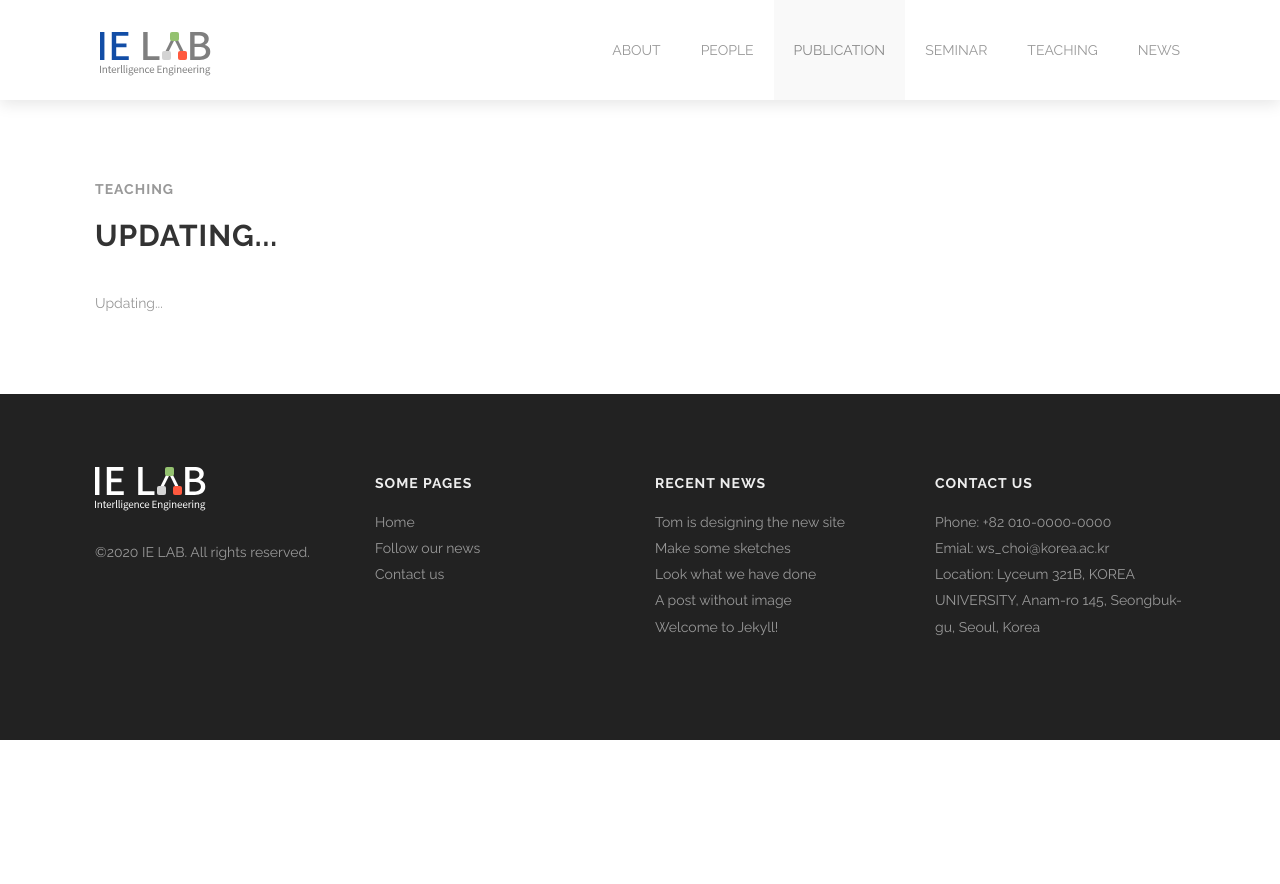
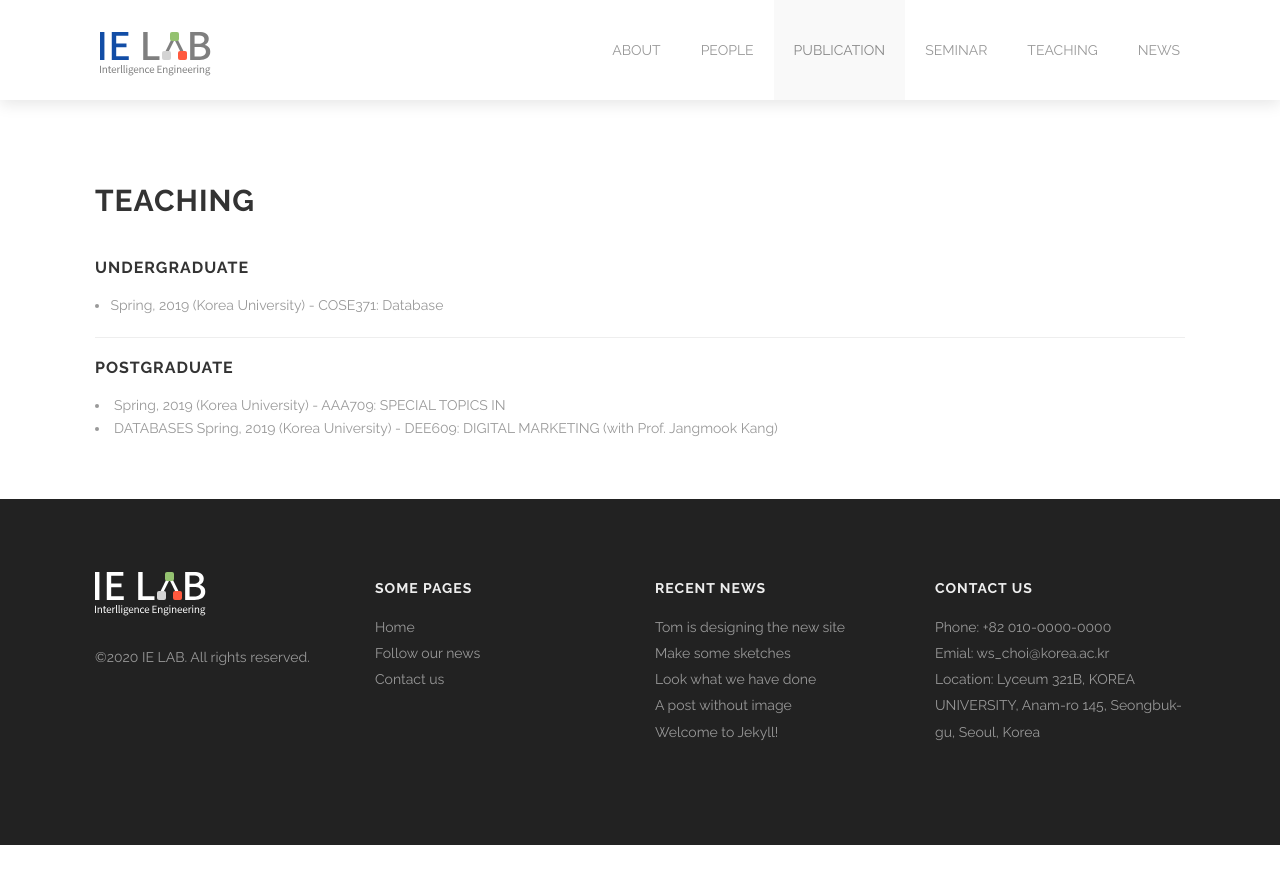
Before and after one commit to kuielab/kuielab.github.io, a Jekyll site: the page built from teaching.html, in a window 1280 px wide. Shown: the top 884 px of the page. Built offline with Jekyll 4.4.1, drawn with Linux system fonts in a browser that asks for light colours.

Commit message:
Teaching 페이지 변경

```diff
--- a/teaching.html
+++ b/teaching.html
@@ -1,33 +1,30 @@
 ---
 layout: default
 section_id: publication
-services:
-  - icon_class: fa fa-trophy
-    title: Design
-    desc: Placeat vel itaque perspiciatis sed repellat qui nihil recusandae doloremque aperiam necessitatibus aspernatur. illum ad adipisci saepe dolores cumque fugit nihil minus. temporibus corporis eos dolore reprehenderit ipsa at neque ab ut porro perferendis ex nihilillum ad adipisci saepe dolores cumque fugit nihil minus.
-  - icon_class: fa fa-compass
-    title: Art Direction
-    desc: Placeat vel itaque perspiciatis sed repellat qui nihil recusandae doloremque aperiam necessitatibus aspernatur. illum ad adipisci saepe dolores cumque fugit nihil minus. temporibus corporis eos dolore reprehenderit ipsa at neque ab ut porro perferendis ex nihilillum ad adipisci saepe dolores cumque fugit nihil minus.
-  - icon_class: fa fa-star-half-empty
-    title: Branding
-    desc: Placeat vel itaque perspiciatis sed repellat qui nihil recusandae doloremque aperiam necessitatibus aspernatur. illum ad adipisci saepe dolores cumque fugit nihil minus. temporibus corporis eos dolore reprehenderit ipsa at neque ab ut porro perferendis ex nihilillum ad adipisci saepe dolores cumque fugit nihil minus.
-  - icon_class: fa fa-image
-    title: Photography
-    desc: Placeat vel itaque perspiciatis sed repellat qui nihil recusandae doloremque aperiam necessitatibus aspernatur. illum ad adipisci saepe dolores cumque fugit nihil minus. temporibus corporis eos dolore reprehenderit ipsa at neque ab ut porro perferendis ex nihilillum ad adipisci saepe dolores cumque fugit nihil minus.
-  - icon_class: fa fa-dot-circle-o
-    title: Marketing
-    desc: Placeat vel itaque perspiciatis sed repellat qui nihil recusandae doloremque aperiam necessitatibus aspernatur. illum ad adipisci saepe dolores cumque fugit nihil minus. temporibus corporis eos dolore reprehenderit ipsa at neque ab ut porro perferendis ex nihilillum ad adipisci saepe dolores cumque fugit nihil minus.
 ---
 
 <div class="full">
   <div class="row">
     <div class="large-12 columns">
-      <h4 style="color: #999">Teaching</h4>
-      <h2>Updating...</h2>
+      <h2>Teaching</h2>
       <div class="spacing"></div>
-      <p>
-        Updating...
-      </p>
+      <div>
+        <h3>Undergraduate</h3>
+        <ul>
+          <li>Spring, 2019 (Korea University) - COSE371: Database</li>
+        </ul>
+      </div>
+      <hr />
+      <div>
+        <h3>Postgraduate</h3>
+        <li>
+          Spring, 2019 (Korea University) - AAA709: SPECIAL TOPICS IN
+        </li>
+        <li>
+          DATABASES Spring, 2019 (Korea University) - DEE609: DIGITAL MARKETING
+          (with Prof. Jangmook Kang)
+        </li>
+      </div>
     </div>
   </div>
   <div class="three spacing"></div>
```
